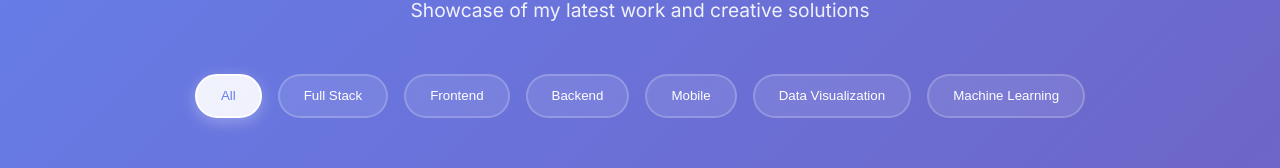
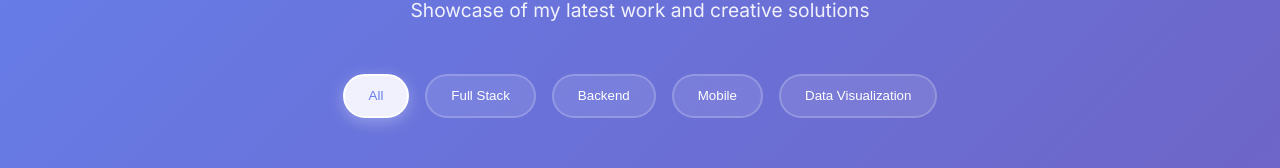
Before and after one commit to krispykeenz/virtual-cv, an Angular app: page /projects in a window 1280 px wide. Shown: the part 217-385 px from the top of the page. Built offline with nearby package versions, Linux system fonts and the light colour scheme.

Commit message:
projects updates

```diff
--- a/src/app/components/projects/projects.component.ts
+++ b/src/app/components/projects/projects.component.ts
@@ -68,7 +68,7 @@ export class ProjectsComponent {
     }
   ];
 
-  categories: string[] = ['All', 'Full Stack', 'Frontend', 'Backend', 'Mobile', 'Data Visualization', 'Machine Learning'];
+  categories: string[] = ['All', 'Full Stack', 'Backend', 'Mobile', 'Data Visualization'];
   selectedCategory: string = 'All';
   filteredProjects: Project[] = [...this.projects];
 
```
Also changed, not shown: src/assets/images/personal.jpg (added).
